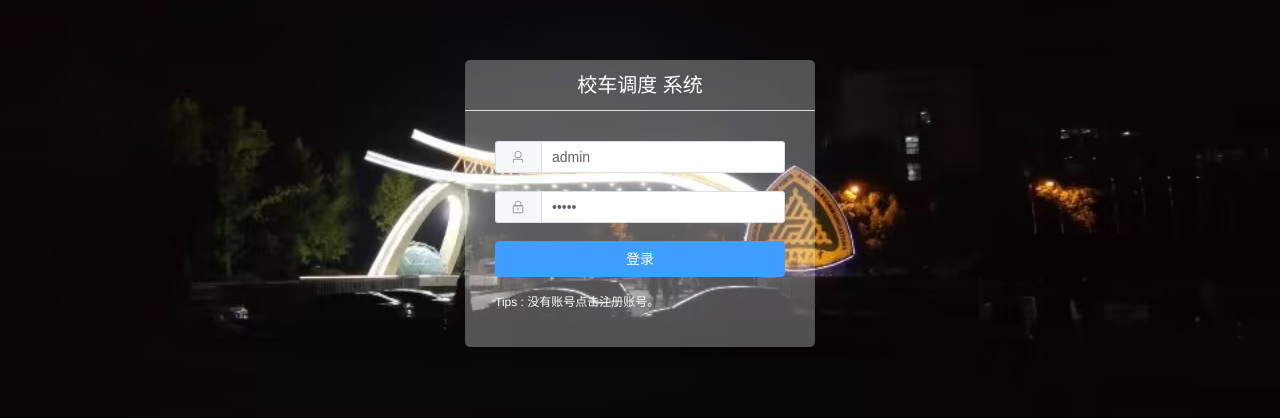
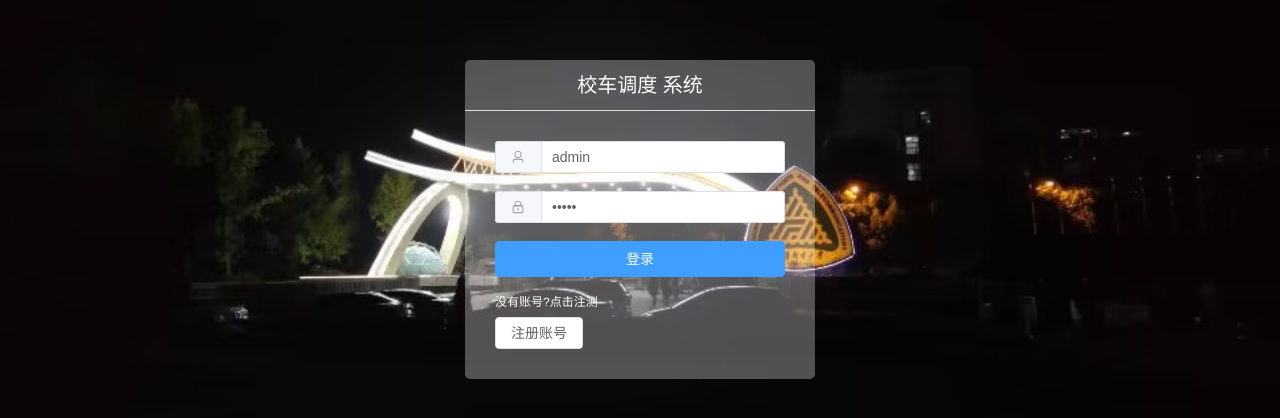
Before and after one commit to Lilpopp/vue-schoolbus, a Vue app: page /#/login in a window 1280 px wide. Shown: the part 150-568 px from the top of the page. Built offline with nearby package versions, Linux system fonts and the light colour scheme; a small style sheet from the web is missing.

Commit message:
新增注册界面

```diff
--- a/src/views/login.vue
+++ b/src/views/login.vue
@@ -25,7 +25,25 @@
 				<div class="login-btn">
 					<el-button type="primary" @click="submitForm(login)">登录</el-button>
 				</div>
-				<p class="login-tips">Tips : 没有账号点击注册账号。</p>
+        <p class="login-tips"> 没有账号?点击注测</p><el-button @click="register">注册账号</el-button>
+        <el-dialog title="注册账号" v-model="reg" width="30%">
+          <el-form  label-width="100px">
+            <el-form-item label="用户名：">
+              <el-input placeholder="请填写用户名"></el-input>
+            </el-form-item>
+          </el-form>
+          <el-form  label-width="100px">
+            <el-form-item label="密码">
+              <el-input placeholder="请填写密码"></el-input>
+            </el-form-item>
+          </el-form>
+          <template #footer>
+                <span class="dialog-footer">
+                    <el-button @click="addVisible = false">取 消</el-button>
+                    <el-button type="primary" @click="saveCreate">确 定</el-button>
+                </span>
+          </template>
+        </el-dialog>
 			</el-form>
 		</div>
 	</div>
@@ -39,13 +57,14 @@ import { useRouter } from 'vue-router';
 import { ElMessage } from 'element-plus';
 import { Lock, User } from '@element-plus/icons-vue';
 
+const reg = ref(false);
 const router = useRouter();
 const param = reactive({
 	username: 'admin',
 	password: 'admin'
 });
 
-const rules = {
+const rules = {//保证账号密码不为空
 	username: [
 		{
 			required: true,
@@ -72,6 +91,10 @@ const submitForm = (formEl) => {
 			return false;
 		}
 	});
+};
+
+const register = () => {
+  reg.value = true;
 };
 
 const tags = useTagsStore();
```
